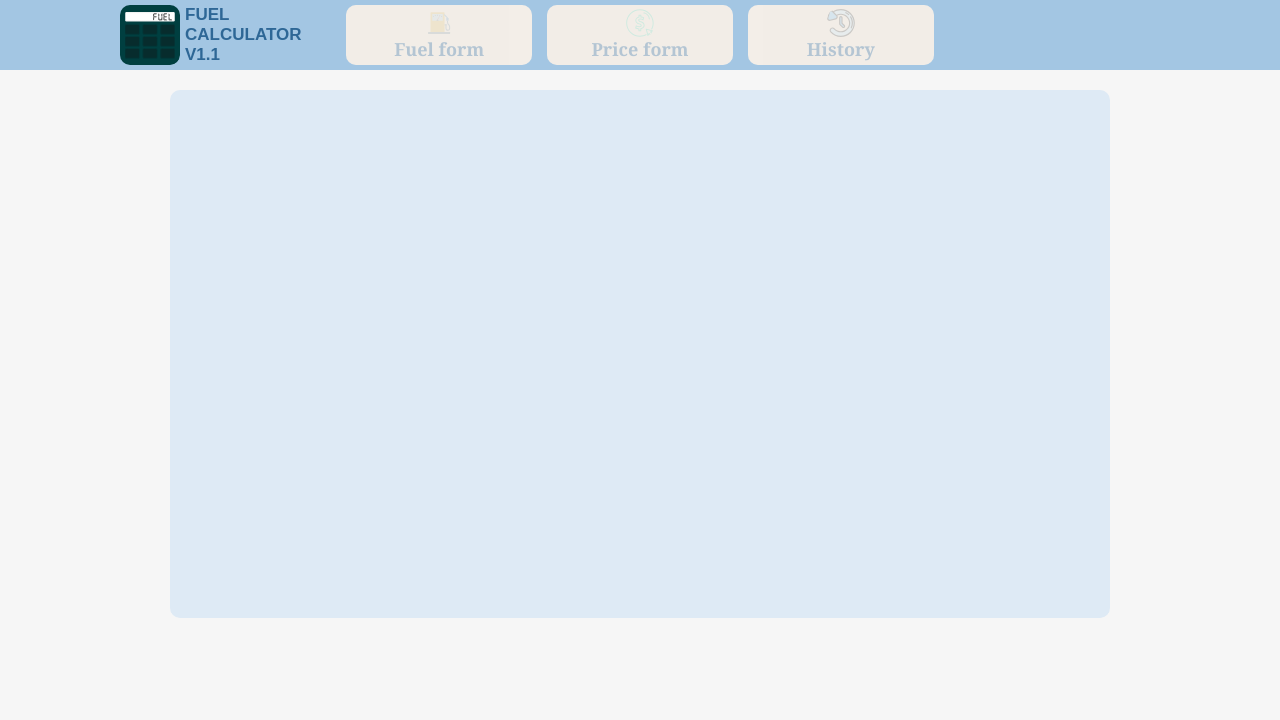
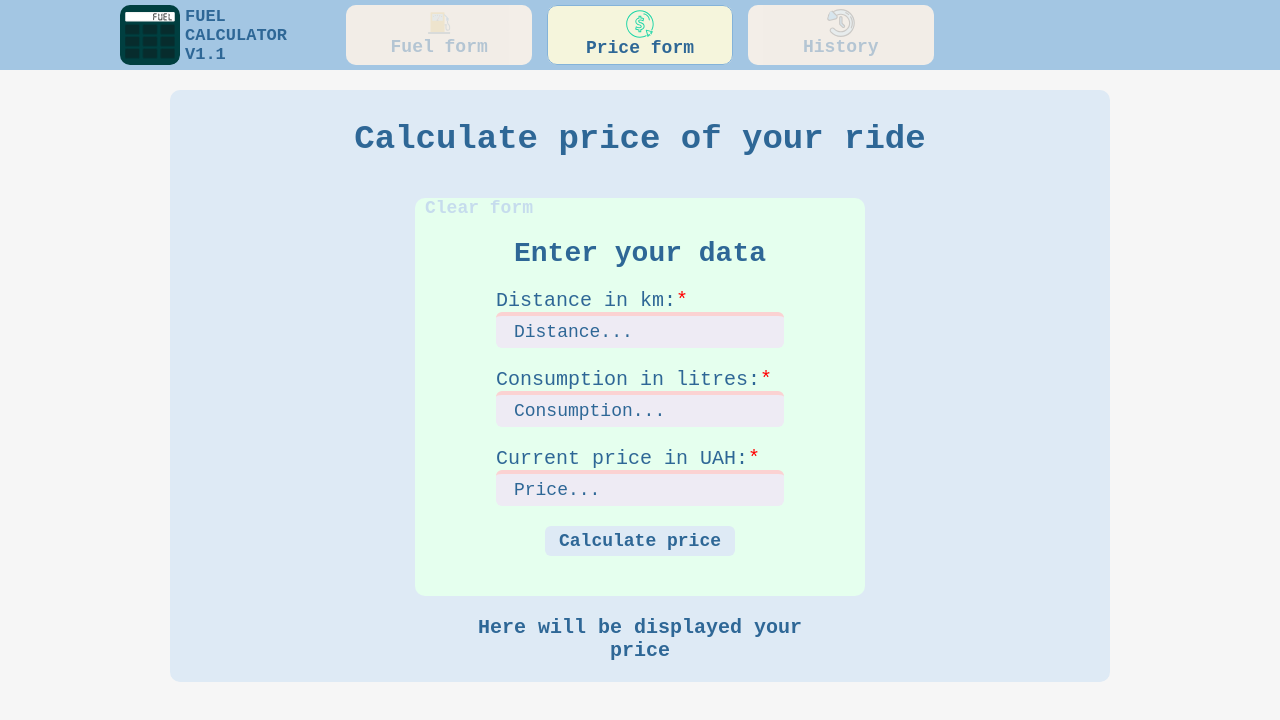
Before and after one commit to MDziurakh/fuel-calc, a React (Create React App) app: page /price in a window 1280 px wide. Shown: the top 720 px of the page. Built offline with nearby package versions, Linux system fonts and the light colour scheme.

Commit message:
feat Add GA-4, change routes

```diff
--- a/package.json
+++ b/package.json
@@ -13,6 +13,7 @@
     "@types/react-dom": "^18.0.11",
     "react": "^18.2.0",
     "react-dom": "^18.2.0",
+    "react-ga4": "^2.1.0",
     "react-router": "^6.9.0",
     "react-router-dom": "^6.9.0",
     "react-scripts": "5.0.1",
--- a/src/App.tsx
+++ b/src/App.tsx
@@ -4,6 +4,7 @@ import MainPage from "./pages/MainPage";
 import HistoryPage from "./pages/HistoryPage";
 import PriceCalcPage from "./pages/PriceCalcPage";
 import Header from "./components/Header/Header";
+import ReactGA from "react-ga4";
 
 const App: React.FC = () => {
   const [consumption, setConsumption] = useState<IConsumption>({
@@ -24,7 +25,6 @@ const App: React.FC = () => {
     price: 0,
   });
   const [priceConsumption, setPriceConsumption] = useState<string>("");
-
 
   useEffect(() => {
     const dataFromStorage = localStorage.getItem("appDataState");
@@ -51,6 +51,7 @@ const App: React.FC = () => {
     ) {
       return;
     }
+
     let litrage = ((fuelFormState.fuel / fuelFormState.distance) * 100).toFixed(
       2
     );
@@ -76,6 +77,11 @@ const App: React.FC = () => {
       id: crypto.randomUUID(),
     };
 
+    ReactGA.event({
+      action: "calculate consumption",
+      category: "consumption",
+    });
+
     setConsumption(res);
     setAppDataState([...appDataState, newData]);
     setFuelFormState({ fuel: 0, distance: 0, price: 0 });
@@ -83,6 +89,11 @@ const App: React.FC = () => {
 
   const onClickCopy = (): void => {
     if (consumption.fuelConsumption !== 0) {
+      ReactGA.event({
+        action: "copy result",
+        category: "consumption",
+      });
+
       navigator.clipboard.writeText(
         `Consumption - ${consumption.fuelConsumption.toString()}L/100km, distance - ${
           appDataState[appDataState.length - 1].distance
@@ -98,6 +109,12 @@ const App: React.FC = () => {
 
   const onRemoveCalculateItem = (id: string): void => {
     const filteredData = appDataState.filter((dataItem) => dataItem.id !== id);
+
+    ReactGA.event({
+      action: "Remove Calculate Item",
+      category: "remove data",
+    });
+
     if (!filteredData.length) {
       setAppDataState([]);
       return;
@@ -107,7 +124,13 @@ const App: React.FC = () => {
 
   const clearStorageData = (): void => {
     const clearData = window.confirm("Remove all data from storage?");
+
     if (clearData) {
+      ReactGA.event({
+        action: "Remove full data",
+        category: "remove data",
+      });
+
       localStorage.removeItem("appDataState");
       setAppDataState([]);
       setConsumption({ fuelConsumption: 0, priceResult: 0 });
@@ -121,6 +144,11 @@ const App: React.FC = () => {
     e.preventDefault();
 
     if (manualConsumptionInput && priceFormState.distance) {
+      ReactGA.event({
+        action: "calculate price with custom consumption",
+        category: "price",
+      });
+
       setPriceConsumption(
         `It will be cost ${(
           manualConsumptionInput *
@@ -134,6 +162,11 @@ const App: React.FC = () => {
       appDataState.length &&
       appDataState[appDataState.length - 1].consumption
     ) {
+      ReactGA.event({
+        action: "calculate price with last consumption",
+        category: "price",
+      });
+
       const lastConsumption =
         +appDataState[appDataState.length - 1].consumption;
       setPriceConsumption(
@@ -149,12 +182,12 @@ const App: React.FC = () => {
 
   return (
     <div>
-      <Header appDataState={appDataState} />
+      <Header />
       <div className="content-wrapper">
         <div className="content">
           <Routes>
             <Route
-              path="/"
+              path="/consumption"
               element={
                 <MainPage
                   clearStorageData={clearStorageData}
@@ -169,7 +202,7 @@ const App: React.FC = () => {
               }
             />
             <Route
-              path="/price-calc"
+              path="/price"
               element={
                 <PriceCalcPage
                   appDataState={appDataState}
@@ -220,6 +253,5 @@ export interface IAllDataItem {
 
 export interface IPriceFormState {
   distance: number | string;
-  // consumption: string;
   price: number;
 }
--- a/src/components/Header/Header.scss
+++ b/src/components/Header/Header.scss
@@ -8,6 +8,7 @@ header {
     width: 100%;
     background-color: darken($color: $contentColor, $amount: 15);
     border-radius: 0;
+
     .header-wrapper {
         max-width: 1080px;
         margin: 0 auto;
@@ -37,7 +38,6 @@ header {
                 }
 
                 .logo-text {
-                    font-family: sans-serif;
                     font-weight: 900;
                     font-size: 17px;
                     text-align: start;
@@ -127,6 +127,7 @@ header {
                 }
 
             }
+
             @media(max-width:768.9px) {
                 position: fixed;
                 left: 0;
@@ -137,13 +138,9 @@ header {
                 max-width: 940px;
                 padding: 10px 0;
                 border-radius: 0;
-                // display: grid;
-                // grid-template-columns: 1fr 1fr 1fr;
 
                 button {
                     width: 30%;
-                    a{
-                    }
                 }
 
             }
--- a/src/components/Header/Header.tsx
+++ b/src/components/Header/Header.tsx
@@ -8,17 +8,12 @@ import { ReactComponent as FuelNavSVG } from "../../assets/icons/fuel-nav.svg";
 import { ReactComponent as PriceNavSVG } from "../../assets/icons/price-nav.svg";
 import { ReactComponent as HistoryNavSVG } from "../../assets/icons/history-nav.svg";
 
-interface IHeader {
-  appDataState: Array<{ fuel: number; distance: number; consumption: string }>;
-  // isDisabled: (e: React.MouseEvent<HTMLElement>) => void;
-}
-
-const Header: React.FC<IHeader> = ({ appDataState }) => {
+const Header: React.FC = () => {
   return (
     <header>
       <div className="header-wrapper">
         <div className="logo">
-          <NavLink to="/">
+          <NavLink to="/consumption">
             <Logo />
             <span className="logo-text">Fuel Calculator v1.1</span>
           </NavLink>
@@ -31,17 +26,13 @@ const Header: React.FC<IHeader> = ({ appDataState }) => {
             </NavLink>
           </button>
           <button tabIndex={-1}>
-            <NavLink to="/price-calc">
+            <NavLink to="/price">
               <PriceNavSVG />
               <span>Price form</span>
             </NavLink>
           </button>
           <button tabIndex={-1}>
-            <NavLink
-              // className={!appDataState.length ? "disabled" : ""}
-              to="/history"
-              // onClick={isDisabled}
-            >
+            <NavLink to="/history">
               <HistoryNavSVG />
               <span>History</span>
             </NavLink>
--- a/src/index.scss
+++ b/src/index.scss
@@ -2,20 +2,21 @@
 
 * {
   box-sizing: border-box;
-  font-family: Cambria, Cochin, Georgia, Times, 'Times New Roman', serif;
+  font-family: monospace;
   color: darken($color: $color4, $amount: 30);
   border-radius: 10px;
 }
 
 body {
   background-color: $color1;
-  margin:0 auto;
+  margin: 0 auto;
 }
 
 
-html{
+html {
   overflow-y: scroll;
 }
+
 // min-height: 80vh;
 
 h1,
@@ -28,94 +29,107 @@ h6 {
   text-align: center;
 }
 
-h1{
+h1 {
   font-size: 34px;
 }
-h2{
+
+h2 {
   font-size: 28px;
 }
-h4{
+
+h4 {
   font-size: 20px;
   max-width: 350px;
 }
 
-label{
+label {
   font-size: 20px;
   cursor: pointer;
 }
-button{
+
+button {
   font-size: 14px;
 }
 
-@media (max-width:668.9px){
+@media (max-width:668.9px) {
 
-  h1{
+  h1 {
     max-width: 300px;
     font-size: 30px;
   }
-  h2{
+
+  h2 {
     font-size: 24px;
   }
 
 
 
-  label{
+  label {
     font-size: 18px;
   }
-  button{
+
+  button {
     font-size: 14px;
   }
 }
-@media (max-width:568.9px){
-  h1{
+
+@media (max-width:568.9px) {
+  h1 {
     font-size: 28px;
     max-width: 280px;
     padding-bottom: 20px !important;
   }
-  h2{
+
+  h2 {
     font-size: 20px;
   }
-  h4{
+
+  h4 {
     font-size: 18px;
-    @media (max-width:468.9px){
+
+    @media (max-width:468.9px) {
       font-size: 14px;
       max-width: 270px;
 
     }
   }
 
-  label{
+  label {
     font-size: 14px;
   }
 }
 
-button>a>span{
+button>a>span {
   font-size: 18px;
-  @media (max-width:468.9px){
+
+  @media (max-width:468.9px) {
     font-size: 13px;
 
   }
 }
 
-input{
+input {
   font-size: 18px;
-  @media (max-width:668.9px){
+
+  @media (max-width:668.9px) {
     font-size: 16px;
 
   }
 }
 
-.content-wrapper{
+.content-wrapper {
 
   padding: 20px 40px;
 
-  @media(max-width:768.9px){
+  @media(max-width:768.9px) {
     padding: 20px 40px 100px;
   }
-  @media(max-width:500.9px){
+
+  @media(max-width:500.9px) {
     padding: 20px 20px 100px;
   }
 }
+
 .content {
   max-width: 940px;
   min-height: 66vh;
@@ -131,7 +145,8 @@ input{
     border: none;
     font-weight: 600;
     font-size: 18px;
-    @media(max-width:568.9px){
+
+    @media(max-width:568.9px) {
       font-size: 14px;
     }
   }
@@ -149,9 +164,10 @@ input{
 }
 
 
-div.form-block{
+div.form-block {
   max-width: 450px;
 }
+
 form {
   padding: 40px 10px;
   display: flex;
--- a/src/index.tsx
+++ b/src/index.tsx
@@ -3,6 +3,9 @@ import ReactDOM from "react-dom/client";
 import "./index.scss";
 import App from "./App";
 import { BrowserRouter } from "react-router-dom";
+import ReactGA from "react-ga4";
+
+ReactGA.initialize("G-CRCE9WGQKQ");
 
 const root = ReactDOM.createRoot(
   document.getElementById("root") as HTMLElement
--- a/src/pages/PriceCalcPage.tsx
+++ b/src/pages/PriceCalcPage.tsx
@@ -1,8 +1,10 @@
-import React from "react";
+import React, { useEffect } from "react";
 import { IAllDataItem, IPriceFormState } from "../App";
 import PriceForm from "../components/PriceForm/PriceForm";
 
 import "./PriceCalcPage.scss";
+import ReactGA from "react-ga4";
+import { useLocation } from "react-router";
 
 interface IPriceCalcPage {
   priceConsumption: string;
@@ -12,25 +14,35 @@ interface IPriceCalcPage {
     manualConsumptionInput: number
   ) => void;
 
-
-  priceFormState:IPriceFormState;
-  setPiceFormState: React.Dispatch<React.SetStateAction<IPriceFormState>>
-  priceFormInputsData : IPriceFormState;
+  priceFormState: IPriceFormState;
+  setPiceFormState: React.Dispatch<React.SetStateAction<IPriceFormState>>;
+  priceFormInputsData: IPriceFormState;
 }
 
 const PriceCalcPage: React.FC<IPriceCalcPage> = ({
   appDataState,
   onPriceCalculate,
-
-
   priceConsumption,
-
   priceFormState,
   setPiceFormState,
-  priceFormInputsData
+  priceFormInputsData,
 }) => {
-  let lastConsumptionCheck =
-    appDataState.length > 0 ? +appDataState[appDataState.length - 1].consumption : "";
+  const { pathname } = useLocation();
+
+  const lastConsumptionCheck =
+    appDataState.length > 0
+      ? +appDataState[appDataState.length - 1].consumption
+      : "";
+
+  console.log(pathname);
+
+  useEffect(() => {
+    ReactGA.send({
+      hitType: "pageview",
+      page: pathname,
+      title: "Custom Title",
+    });
+  }, [pathname]);
 
   return (
     <div className="price-page-wrapper wrapper">
@@ -40,11 +52,9 @@ const PriceCalcPage: React.FC<IPriceCalcPage> = ({
           onPriceCalculate={onPriceCalculate}
           priceConsumption={priceConsumption}
           lastConsumption={lastConsumptionCheck}
-
           priceFormState={priceFormState}
           setPriceFormState={setPiceFormState}
           priceFormInputsData={priceFormInputsData}
-
         />
         <div className="price-calc-consumption">
           <h4>
```
Also changed, not shown: src/pages/MainPage.tsx (+19 -8 lines), 1 other file (tests, documents, lock files or other folders).
